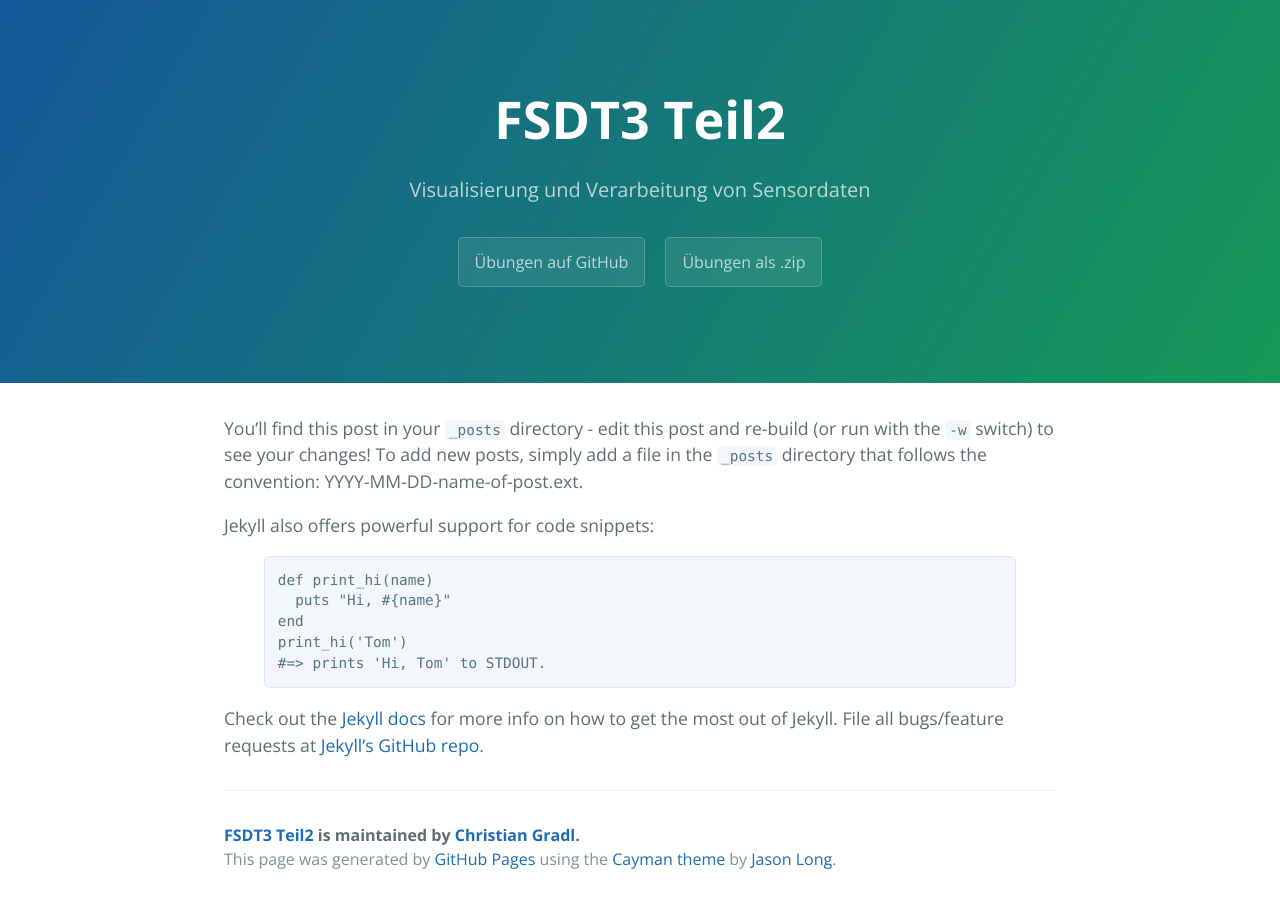
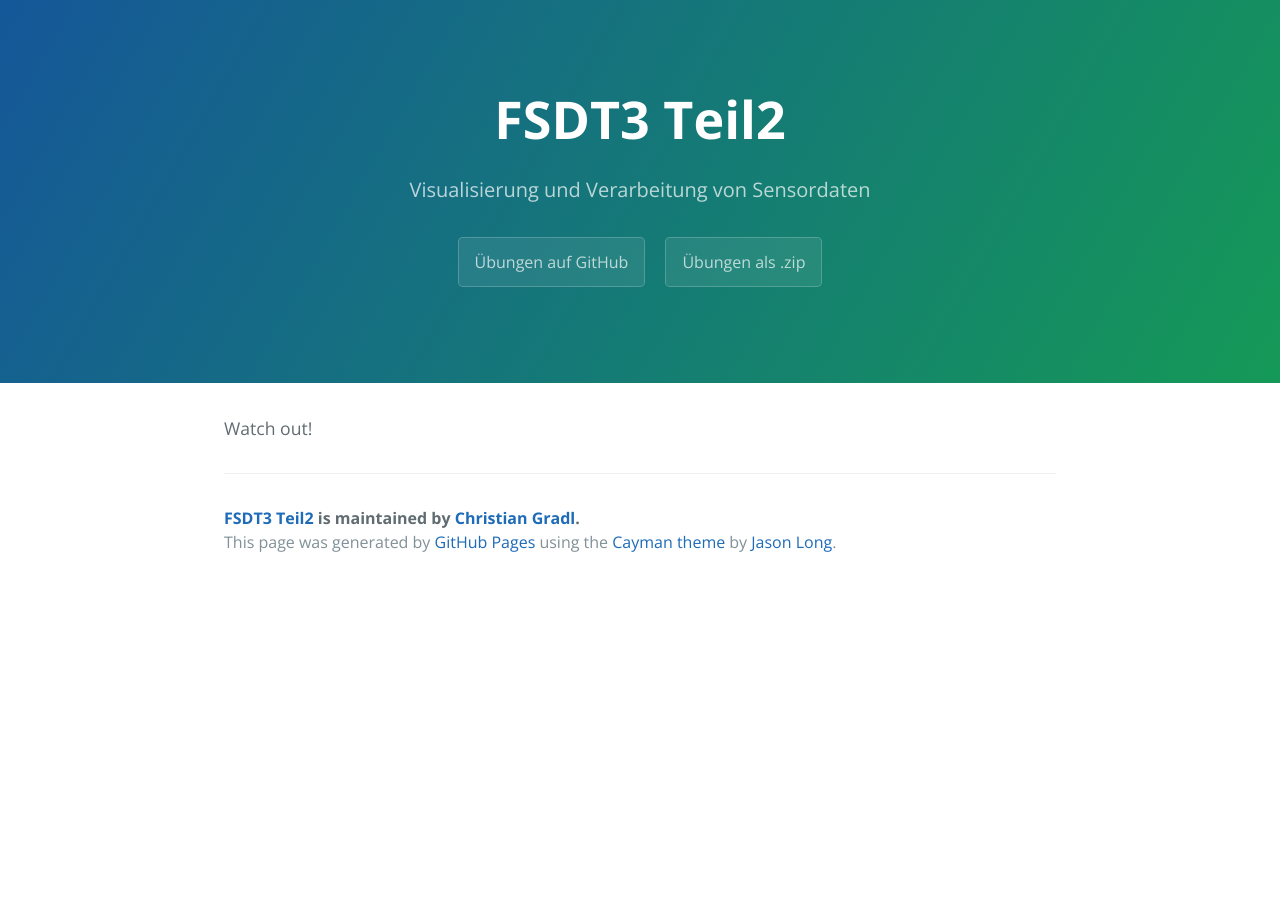
Before and after one commit to chrisgradl/FSDT3, a Jekyll site: the page built from _posts/2016-05-28-einheit2.markdown, in a window 1280 px wide. Built offline with Jekyll 4.4.1, drawn with Linux system fonts in a browser that asks for light colours.

Commit message:
updated lesson2

```diff
--- a/_posts/2016-05-28-einheit2.markdown
+++ b/_posts/2016-05-28-einheit2.markdown
@@ -5,20 +5,4 @@
 categories: main
 ---
 
-You'll find this post in your `_posts` directory - edit this post and re-build (or run with the `-w` switch) to see your changes!
-To add new posts, simply add a file in the `_posts` directory that follows the convention: YYYY-MM-DD-name-of-post.ext.
-
-Jekyll also offers powerful support for code snippets:
-
-{% highlight ruby %}
-def print_hi(name)
-  puts "Hi, #{name}"
-end
-print_hi('Tom')
-#=> prints 'Hi, Tom' to STDOUT.
-{% endhighlight %}
-
-Check out the [Jekyll docs][jekyll] for more info on how to get the most out of Jekyll. File all bugs/feature requests at [Jekyll's GitHub repo][jekyll-gh].
-
-[jekyll-gh]: https://github.com/mojombo/jekyll
-[jekyll]:    http://jekyllrb.com
+Watch out!
```
